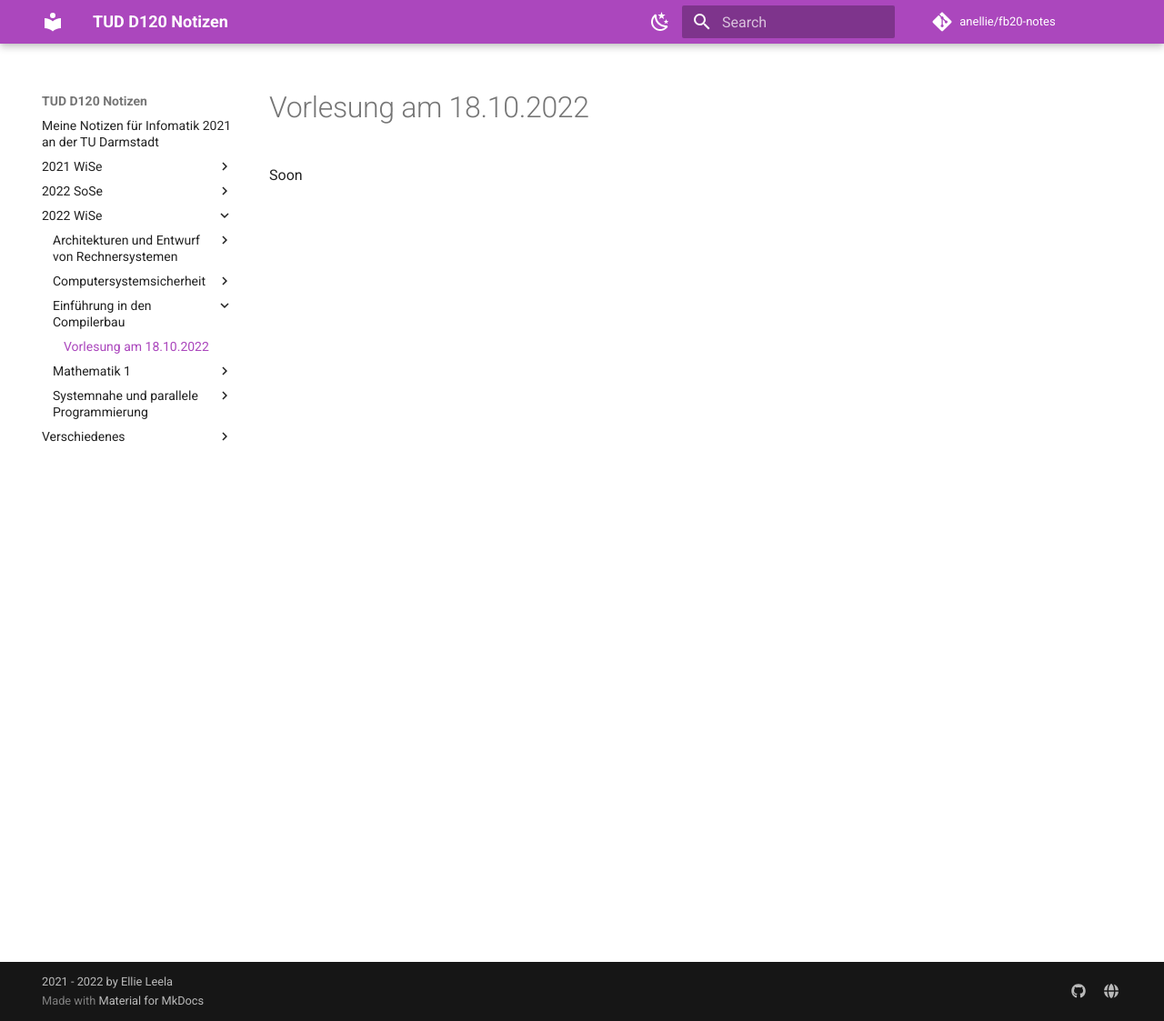
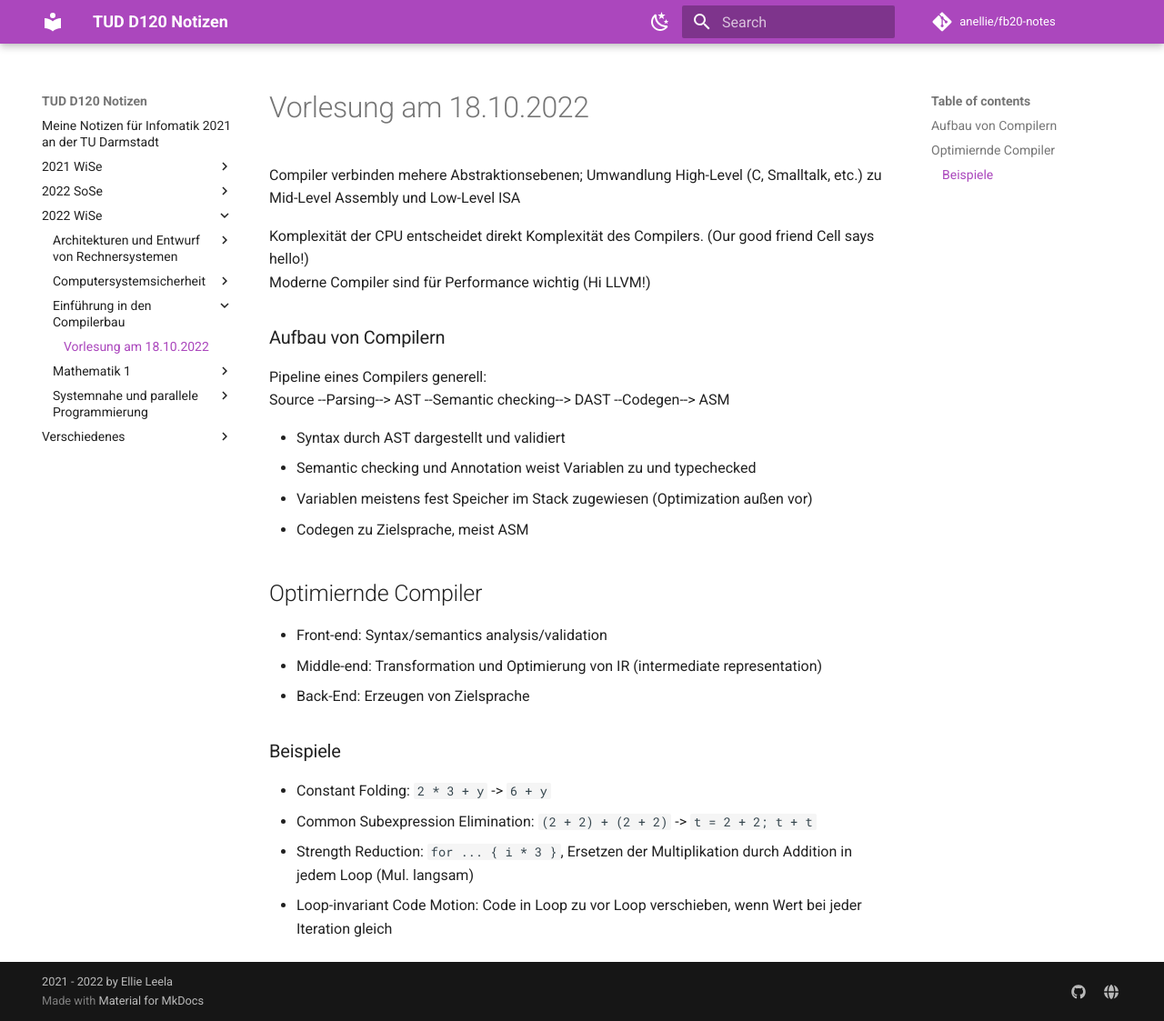
Before and after one commit to aurelilia/fb20-notes, an MkDocs documentation site: the page built from docs/2022 - WiSe/Einführung in den Compilerbau/1_18.10.2022.md, in a window 1280 px wide and 1123 px high. Shown: the whole window at 91% size. Built offline with MkDocs 1.6.1 and Material for MkDocs 9.7.7, drawn with Linux system fonts in a browser that asks for light colours; comment, search, counter and statistics services are not loaded.

Commit message:
EiCB 18.10

```diff
--- a/docs/2022 - WiSe/Einführung in den Compilerbau/1_18.10.2022.md
+++ b/docs/2022 - WiSe/Einführung in den Compilerbau/1_18.10.2022.md
@@ -1,2 +1,31 @@
 # Vorlesung am 18.10.2022
-Soon
+Compiler verbinden mehere Abstraktionsebenen; Umwandlung
+High-Level (C, Smalltalk, etc.) zu Mid-Level Assembly
+und Low-Level ISA
+
+Komplexität der CPU entscheidet direkt Komplexität des Compilers.
+(Our good friend Cell says hello!)
+Moderne Compiler sind für Performance wichtig (Hi LLVM!)
+
+### Aufbau von Compilern
+Pipeline eines Compilers generell:
+Source --Parsing--> AST --Semantic checking--> DAST --Codegen--> ASM
+
+- Syntax durch AST dargestellt und validiert
+- Semantic checking und Annotation weist Variablen zu und typechecked
+- Variablen meistens fest Speicher im Stack zugewiesen (Optimization außen vor)
+- Codegen zu Zielsprache, meist ASM
+
+
+## Optimiernde Compiler
+- Front-end: Syntax/semantics analysis/validation
+- Middle-end: Transformation und Optimierung von IR (intermediate representation)
+- Back-End: Erzeugen von Zielsprache
+
+### Beispiele
+- Constant Folding: `2 * 3 + y` -> `6 + y`
+- Common Subexpression Elimination: `(2 + 2) + (2 + 2)` -> `t = 2 + 2; t + t`
+- Strength Reduction: `for ... { i * 3 }`, Ersetzen der Multiplikation
+  durch Addition in jedem Loop (Mul. langsam)
+- Loop-invariant Code Motion: Code in Loop zu vor Loop verschieben,
+  wenn Wert bei jeder Iteration gleich
```
